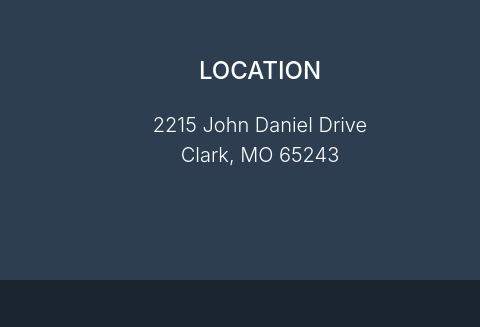
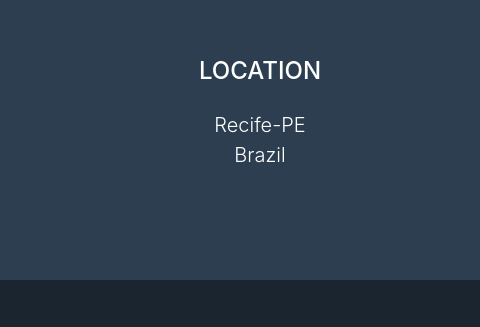
Before and after one commit to dsynha/dsynha.github.io, a website with bundled scripts: page index.html in a window 1280 px wide. Shown: the part 3212-3539 px from the top of the page, 0-480 px from the left. Built offline with nearby package versions, Linux system fonts and the light colour scheme.

Commit message:
edit template #04

```diff
--- a/index.html
+++ b/index.html
@@ -209,8 +209,8 @@
         <div class="row">
           <div class="col-md-4 mb-5 mb-lg-0">
             <h4 class="text-uppercase mb-4">Location</h4>
-            <p class="lead mb-0">2215 John Daniel Drive
-              <br>Clark, MO 65243</p>
+            <p class="lead mb-0">Recife-PE
+              <br>Brazil</p>
           </div>
           <div class="col-md-4 mb-5 mb-lg-0">
             <h4 class="text-uppercase mb-4">Around the Web</h4>
```
